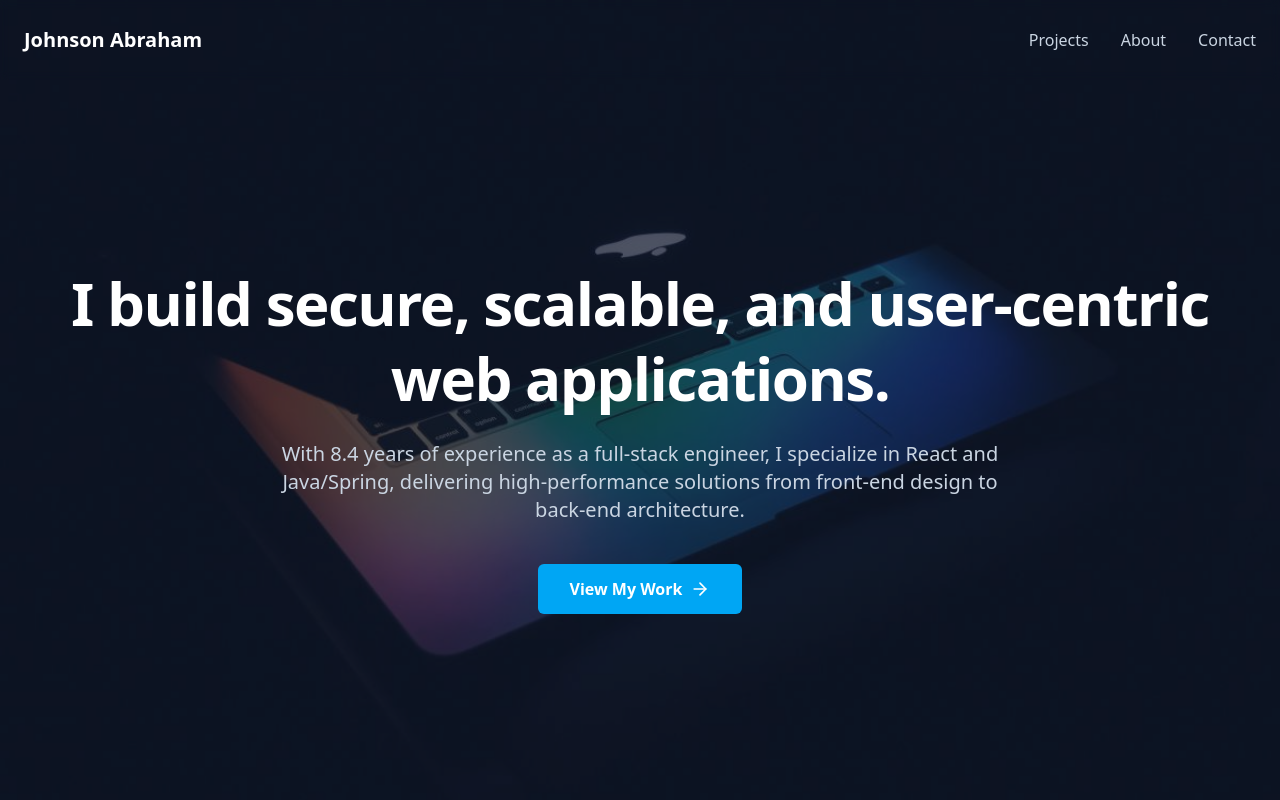
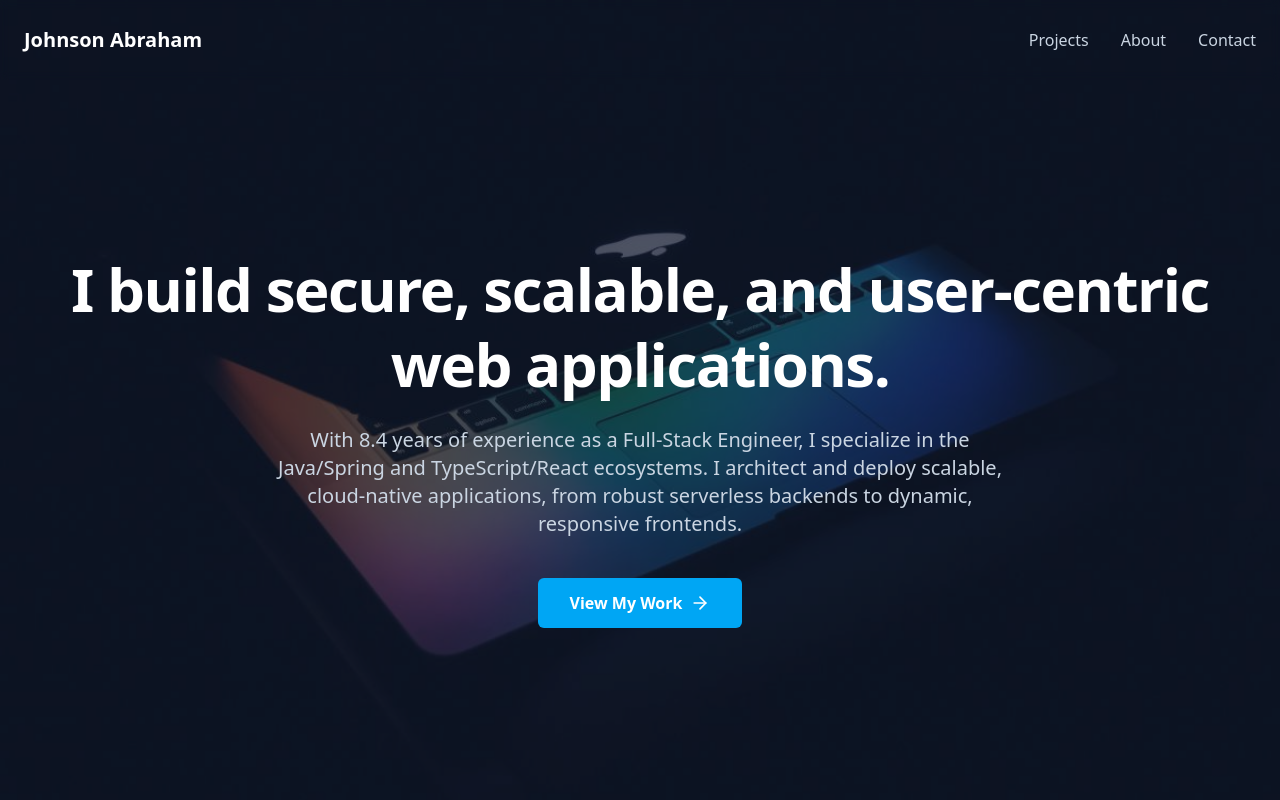
Before and after one commit to nunnarivu-labs/johnson-abraham.github.io, a React (Vite) app: page / in a window 1280 px wide. Shown: the top 800 px of the page. Built offline with nearby package versions, Linux system fonts and the light colour scheme.

Commit message:
intro update

```diff
--- a/src/App.tsx
+++ b/src/App.tsx
@@ -51,6 +51,7 @@ export default function App() {
       </header>
 
       <main>
+        {/* --- UPDATED INTRODUCTION --- */}
         <section className="relative min-h-screen flex items-center justify-center pt-20">
           <div className="absolute inset-0 z-0">
             <img
@@ -65,9 +66,10 @@ export default function App() {
               I build secure, scalable, and user-centric web applications.
             </h1>
             <p className="mt-6 text-lg md:text-xl max-w-3xl mx-auto text-slate-300">
-              {`With ${experience} years of experience as a full-stack engineer, I specialize
-              in React and Java/Spring, delivering high-performance solutions
-              from front-end design to back-end architecture.`}
+              {`With ${experience} years of experience as a Full-Stack Engineer, I specialize
+              in the Java/Spring and TypeScript/React ecosystems. I architect
+              and deploy scalable, cloud-native applications, from robust
+              serverless backends to dynamic, responsive frontends.`}
             </p>
             <div className="mt-10">
               <a
@@ -155,6 +157,7 @@ export default function App() {
                     support, and a flexible tag-based organization system.
                   </p>
                   <div className="flex flex-wrap gap-2">
+                    <span className="tech-tag">Tanstack Start</span>
                     <span className="tech-tag">React</span>
                     <span className="tech-tag">Convex</span>
                     <span className="tech-tag">Clerk</span>
```
